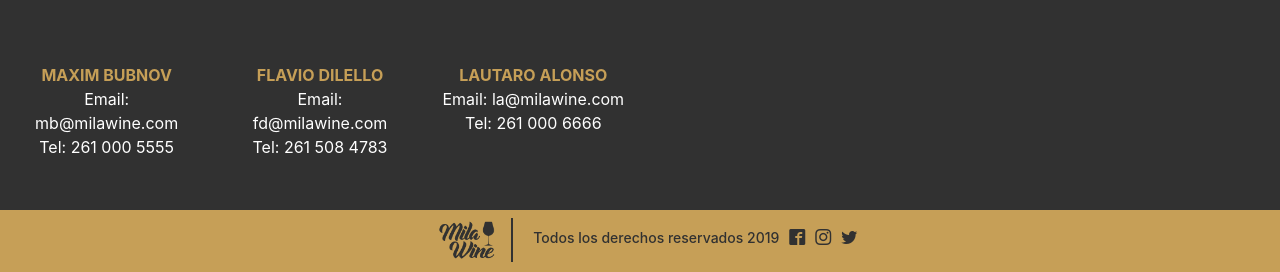
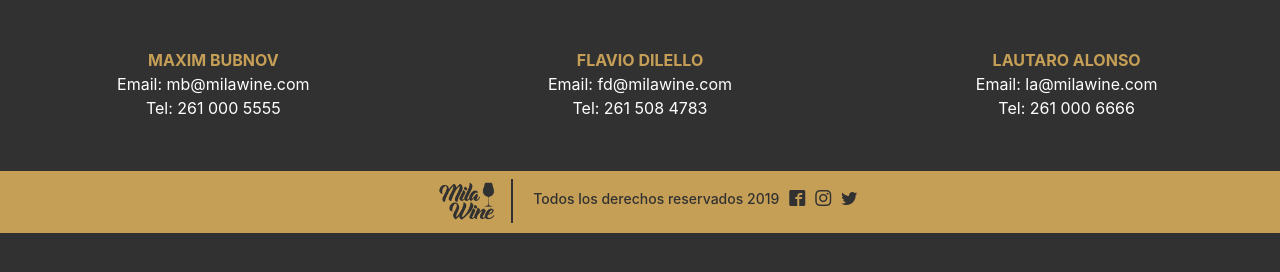
Before and after one commit to lilzeroo/proyecto, a PHP site: page /home.html in a window 1280 px wide. Shown: the part 3178-3450 px from the top of the page. After the commit the page ends 3411 px from the top, so only its background shows below. Run offline with PHP 8.4, Linux system fonts and the light colour scheme; some libraries are stand-ins or nearby versions; some web fonts are replaced.

Commit message:
Revert "Merge remote-tracking branch 'origin/master'"
This reverts commit 83c304ae9da06bc99feec47af25161b30d4e9006.

```diff
--- a/css/home.css
+++ b/css/home.css
@@ -251,12 +251,12 @@ textarea {
   margin-bottom: 3rem;
 }
 
-section .row {
+article .row {
   margin: auto;
   width: 50%;
 }
 
-section .row .espacio{
+article .row .espacio{
   margin-top: 15px;
 }
 /*FIN CONTACTO*/
```
Also changed, not shown: images/botella.png (deleted).
